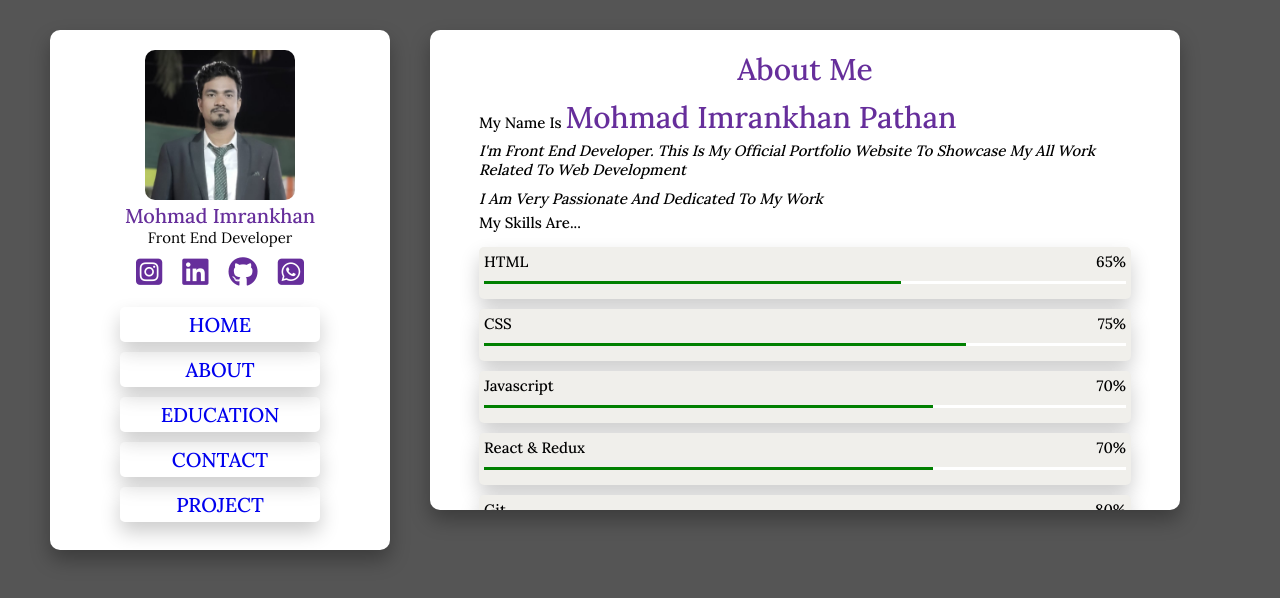
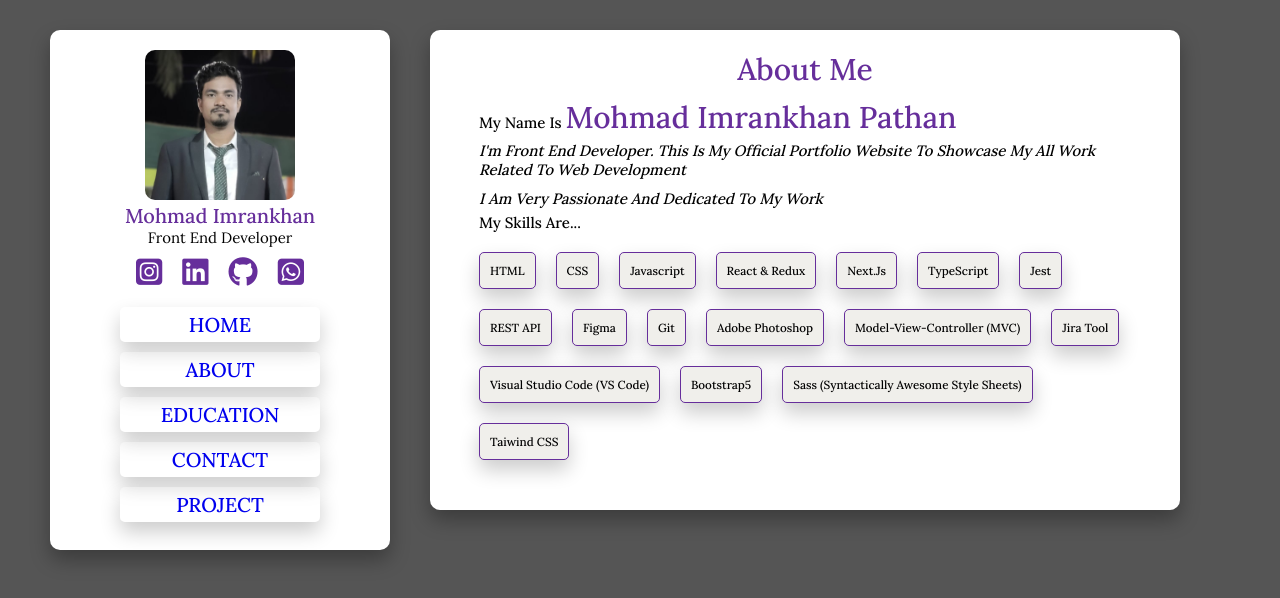
Before and after one commit to pathanimran4373/khan-portfolio, a React (Create React App) app: page /about in a window 1280 px wide. Shown: the top 598 px of the page. Built offline with nearby package versions, Linux system fonts and the light colour scheme; a web font is replaced by a local one.

Commit message:
about section update

```diff
--- a/src/pages/about-page/AboutPage.js
+++ b/src/pages/about-page/AboutPage.js
@@ -19,100 +19,55 @@ function AboutPage() {
         </div>
         <div className="skills">
           <div className="progress">
-            <h3>
-              HTML <span>65%</span>
-            </h3>
-            <div className="bar">
-              <span></span>
-            </div>
+            <h3>HTML</h3>
           </div>
           <div className="progress">
-            <h3>
-              CSS <span>75%</span>
-            </h3>
-            <div className="bar">
-              <span></span>
-            </div>
+            <h3>CSS</h3>
           </div>
           <div className="progress">
-            <h3>
-              Javascript <span>70%</span>
-            </h3>
-            <div className="bar">
-              <span></span>
-            </div>
+            <h3>Javascript</h3>
           </div>
           <div className="progress">
-            <h3>
-              React & Redux<span>70%</span>
-            </h3>
-            <div className="bar">
-              <span></span>
-            </div>
+            <h3>React & Redux</h3>
           </div>
           <div className="progress">
-            <h3>
-              Git<span>80%</span>
-            </h3>
-            <div className="bar">
-              <span></span>
-            </div>
+            <h3>Next.js</h3>
           </div>
           <div className="progress">
-            <h3>
-            Adobe Photoshop<span>70%</span>
-            </h3>
-            <div className="bar">
-              <span></span>
-            </div>
+            <h3>TypeScript</h3>
           </div>
           <div className="progress">
-            <h3>
-            Model-View-Controller (MVC)<span>80%</span>
-            </h3>
-            <div className="bar">
-              <span></span>
-            </div>
+            <h3>Jest</h3>
           </div>
           <div className="progress">
-            <h3>
-            Postman for API testing<span>70%</span>
-            </h3>
-            <div className="bar">
-              <span></span>
-            </div>
+            <h3>REST API</h3>
           </div>
           <div className="progress">
-            <h3>
-            Visual Studio Code (VS Code)<span>90%</span>
-            </h3>
-            <div className="bar">
-              <span></span>
-            </div>
+            <h3>Figma</h3>
           </div>
           <div className="progress">
-            <h3>
-              Bootstrap5<span>80%</span>
-            </h3>
-            <div className="bar">
-              <span></span>
-            </div>
+            <h3>Git</h3>
           </div>
           <div className="progress">
-            <h3>
-            Sass (Syntactically Awesome Style Sheets)<span>75%</span>
-            </h3>
-            <div className="bar">
-              <span></span>
-            </div>
+            <h3>Adobe Photoshop</h3>
           </div>
           <div className="progress">
-            <h3>
-           Taiwind CSS<span>60%</span>
-            </h3>
-            <div className="bar">
-              <span></span>
-            </div>
+            <h3>Model-View-Controller (MVC)</h3>
+          </div>
+          <div className="progress">
+            <h3>Jira Tool</h3>
+          </div>
+          <div className="progress">
+            <h3>Visual Studio Code (VS Code)</h3>
+          </div>
+          <div className="progress">
+            <h3>Bootstrap5</h3>
+          </div>
+          <div className="progress">
+            <h3>Sass (Syntactically Awesome Style Sheets)</h3>
+          </div>
+          <div className="progress">
+            <h3>Taiwind CSS</h3>
           </div>
         </div>
       </section>
--- a/src/pages/about-page/about.css
+++ b/src/pages/about-page/about.css
@@ -18,70 +18,21 @@
     font-style: italic;
     padding: 0.5rem 0;
   }
-.about .skills {
-  padding: 0.5rem 0;
+  .skills{
+    width: 100%;
+    display: flex;
+    flex-wrap: wrap;
+    gap: 20px;
+    margin-top: 20px;
   }
-.about .skills .progress {
-  margin: 1rem 0;
-  padding: 0.5rem;
+  .skills>.progress{
+    border: 1px solid var(--perpale);;
+    padding: 10px;
     box-shadow: 0 1rem 2rem rgba(0, 0, 0, 0.2);
     background-color: var(--navbg);
     border-radius: 0.5rem;
   }
-.about .skills .progress h3 {
-  display: flex;
-  justify-content: space-between;
-  font-size: 1.5rem;
-  color: var(--black);
+  .progress h3{
+    font-weight: 500;
+
   }
-.about .skills .progress .bar {
-  position: relative;
-  width: 100%;
-  height: 0.3rem;
-  margin: 1rem 0;
-  background: white;
-}
-.about .skills .progress .bar span {
-  position: absolute;
-  top: 0;
-  left: 0;
-  height: 100%;
-  width: 100%;
-  background: green;
-}
-.about .skills .progress:nth-child(1) .bar span {
-  width: 65%;
-}
-.about .skills .progress:nth-child(2) .bar span {
-  width: 75%;
-}
-.about .skills .progress:nth-child(3) .bar span {
-  width: 70%;
-}
-.about .skills .progress:nth-child(4) .bar span {
-  width: 70%;
-}
-.about .skills .progress:nth-child(5) .bar span {
-  width: 80%;
-}
-.about .skills .progress:nth-child(6) .bar span {
-  width: 70%;
-}
-.about .skills .progress:nth-child(7) .bar span {
-  width: 80%;
-}
-.about .skills .progress:nth-child(8) .bar span {
-  width: 70%;
-}
-.about .skills .progress:nth-child(9) .bar span {
-  width: 90%;
-}
-.about .skills .progress:nth-child(10) .bar span {
-  width: 80%;
-}
-.about .skills .progress:nth-child(11) .bar span {
-  width: 75%;
-}
-.about .skills .progress:nth-child(12) .bar span {
-  width: 60%;
-}
```
Also changed, not shown: src/pages/about-page/AboutPage.txt (added), src/pages/about-page/about.txt (added), 1 other file (tests, documents, lock files or other folders). Lines whose indentation alone changed are shown as unchanged.
